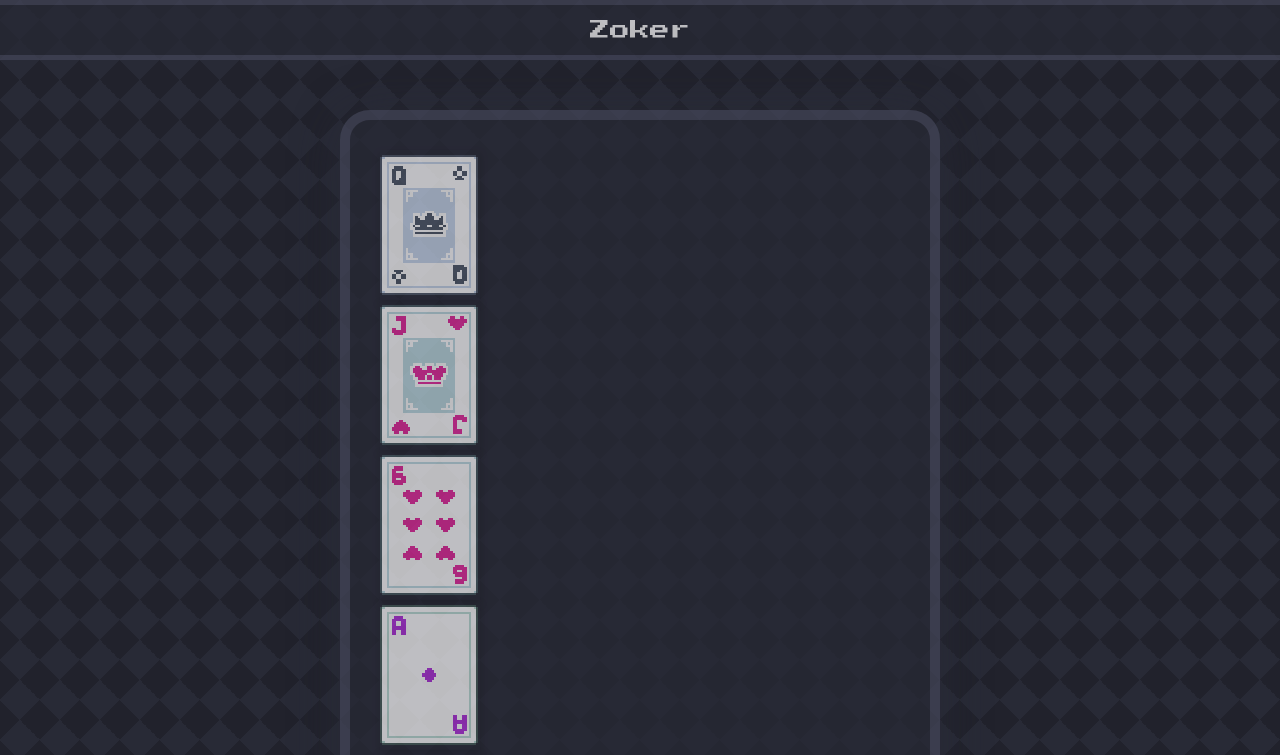
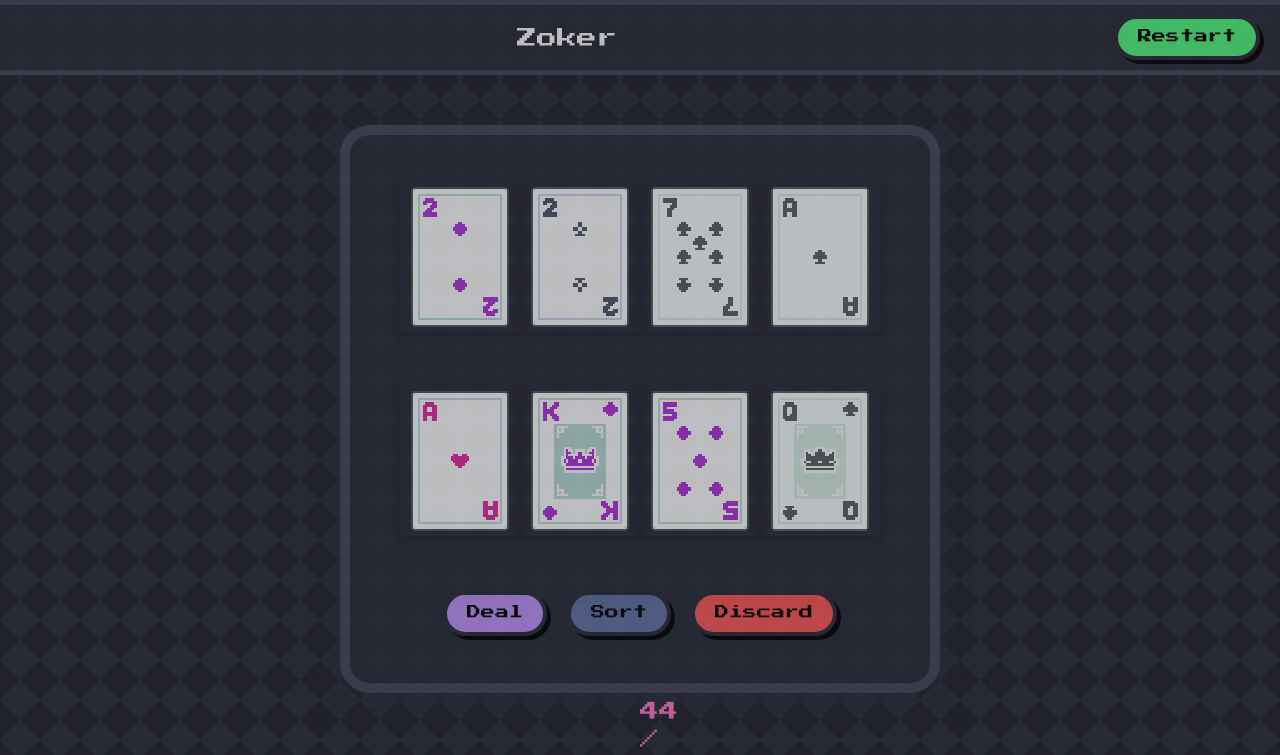
Before and after one commit to linktotheart/roguelike-deckbuilder, a Vue app: page / in a window 1280 px wide. Shown: the top 755 px of the page. Built offline with nearby package versions, Linux system fonts and the light colour scheme.

Commit message:
feat: implement game logic and UI components for card game, including deck management and player interactions

```diff
--- a/src/App.vue
+++ b/src/App.vue
@@ -1,30 +1,108 @@
 <script setup>
+import AppGrid from './components/AppGrid.vue'
 import AppHeader from './components/AppHeader.vue'
-import AppGrid from './components/AppGrid.vue'
 import PlayCard from './components/PlayCard.vue'
 import { ref, onMounted } from 'vue'
 import { useStore } from './stores/cards.js'
+import AppFooter from './components/AppFooter.vue'
+import PlayButton from './components/PlayButton.vue'
+import DeckOfCards from './components/DeckOfCards.vue'
+// const cards = ref([])
+const deckOfCards = ref([])
+const playerDeck = ref([])
+const playerHand = ref([])
 
+const store = useStore()
+store.resetDeck()
+store.shuffleCards()
+deckOfCards.value = store.getCards
 
-const cards = ref([])
-const store = useStore()
-store.shuffleCards()
-cards.value = store.getCards // Assuming you want to display the first card
+const startGame = () => {
+  playerDeck.value = store.dealCards(8)
+}
 
+const addCardToHand = (card) => {
+  if (!playerHand.value.includes(card)) {
+    if (playerHand.value.length >= 5) {
+      alert('You can only hold 5 cards in your hand.')
+      return
+    }
+    playerHand.value.push(card)
+  } else {
+    playerHand.value = playerHand.value.filter(c => c !== card)
+  }
+}
+const checkIfSelected = (card) => {
+  return playerHand.value.includes(card)
+}
 
-onMounted(() => {
-  console.log('Store initialized:', store);
-})
+const restartGame = () => {
+  playerHand.value = []
+  playerDeck.value = []
+  store.resetDeck()
+  store.shuffleCards()
+  deckOfCards.value = store.getCards
+  startGame()
+}
+
+const discardHand = () => {
+  if (playerHand.value.length === 0) {
+    alert('You have no cards to discard.')
+    return
+  }
+  const numberOfCardsToDiscard = playerHand.value.length
+  playerHand.value.forEach(card => {
+    const index = playerDeck.value.findIndex(c => c.card_id === card.card_id)
+    if (index !== -1) {
+      playerDeck.value.splice(index, 1)
+    }
+  })
+  playerHand.value = []
+  playerDeck.value = [...playerDeck.value, ...store.dealCards(numberOfCardsToDiscard)]
+}
+
+const sortCardsInDeck = () => {
+  playerDeck.value.sort((a, b) => {
+    if (a.suit === b.suit) {
+      return b.sort_order - a.sort_order
+    }
+    return a.suit.localeCompare(b.suit)
+  })
+}
+
+startGame()
+
+// onMounted(() => {
+
+// })
 </script>
 
 <template>
-  <AppHeader />
+  <AppHeader @restart="restartGame" />
 
-  <AppGrid>
-    <play-card v-for="c in cards" :card="c" :key="c.id"></play-card>
+  <AppGrid class="deck-of-cards flex">
+    <div class="fan" v-for="c in playerDeck" :key="c.value + c.suit">
+      <PlayCard :card="c" :key="c.value + c.suit" :is-selected="checkIfSelected(c)" @select="addCardToHand" />
+    </div>
+    <div class="flex flex-gap">
+      <PlayButton text="Deal" class="blue" @click="startGame" />
+      <PlayButton text="Sort" class="green" @click="sortCardsInDeck" />
+      <PlayButton text="Discard" class="red" @click="discardHand" />
+    </div>
   </AppGrid>
 
-  <footer></footer>
+  <app-footer>
+    <!-- <PlayButton text="Start Game" @click="startGame"></PlayButton> -->
+    <DeckOfCards />
+  </app-footer>
 </template>
 
-<style scoped></style>
+<style scoped>
+.deck-of-cards {
+  /* fan these cards  */
+  display: flex;
+  justify-content: center;
+  align-items: center;
+  flex-wrap: wrap;
+}
+</style>
--- a/src/assets/base.css
+++ b/src/assets/base.css
@@ -78,3 +78,39 @@ body {
 .text-center {
   text-align: center;
 }
+
+.flex {
+  display: flex;
+}
+
+.flex-column {
+  flex-direction: column;
+}
+
+.flex-row {
+  flex-direction: row;
+}
+
+.align-center {
+  align-items: center;
+}
+
+.justify-center {
+  justify-content: center;
+}
+
+.flex-wrap {
+  flex-wrap: wrap;
+}
+
+.flex-nowrap {
+  flex-wrap: nowrap;
+}
+
+.flex-gap {
+  gap: 20px;
+}
+
+.flex-gap-sm {
+  gap: 10px;
+}
--- /dev/null
+++ b/src/components/AppFooter.vue
@@ -0,0 +1,29 @@
+<template>
+	<footer class="app-footer">
+		<slot />
+	</footer>
+</template>
+
+<script setup>
+defineProps({
+	listOfCards: {
+		type: Array,
+		default: () => []
+	}
+})
+</script>
+<style scoped>
+.app-footer {
+	display: flex;
+	width: 90dvw;
+	justify-content: center;
+	border-top-left-radius: 20px;
+	border-top-right-radius: 20px;
+	margin: 20px auto 0;
+	align-items: center;
+	background-color: var(--color-background-alt, #f8f9fa);
+	padding: 1rem;
+	border-top: 5px solid var(--color-border);
+	color: #6c757d;
+}
+</style>
--- a/src/components/AppGrid.vue
+++ b/src/components/AppGrid.vue
@@ -13,7 +13,7 @@
   height: 100%;
   margin-left: auto;
   margin-right: auto;
-  padding: 30px;
+  padding: 20px;
   border-radius: 30px;
   background-color: var(--color-background);
   flex: 1;
--- a/src/components/AppHeader.vue
+++ b/src/components/AppHeader.vue
@@ -1,11 +1,13 @@
 <template>
   <header class="app-header">
     <h1 class="app-title text-center">Zoker</h1>
+    <play-button text="Restart" @click="$emit('restart')"></play-button>
   </header>
 </template>
 
 <script setup>
-// No script logic needed for this simple header
+import PlayButton from './PlayButton.vue';
+defineEmits(['restart']);
 </script>
 
 <style scoped>
--- /dev/null
+++ b/src/components/DeckOfCards.vue
@@ -0,0 +1,47 @@
+<template>
+	<section class="deck-of-cards">
+		<!-- <play-card v-for="card in listOfCards" :isFlipped="true" :card="card" :key="card.id"></play-card> -->
+		<span class="card-details">
+			{{ listOfCards.length }} / {{ 52 }}
+		</span>
+	</section>
+</template>
+<script setup>
+import PlayCard from './PlayCard.vue'
+import { useStore } from '@/stores/cards';
+import { ref, onMounted } from 'vue';
+
+const store = useStore();
+const listOfCards = ref([]);
+
+const fetchCards = () => {
+	listOfCards.value = store.getCards;
+};
+onMounted(() => {
+	fetchCards();
+});
+</script>
+<style scoped>
+.deck-of-cards {
+	display: grid;
+	justify-content: center;
+	position: relative;
+}
+
+.card-container {
+	position: absolute;
+	top: 0;
+	left: 0;
+}
+
+.card-details {
+	position: absolute;
+	bottom: 0;
+	left: 0;
+	right: 0;
+	text-align: center;
+	font-size: 1.2rem;
+	font-family: var(--font-pixel);
+	color: var(--color-secondary, #6c757d);
+}
+</style>
--- /dev/null
+++ b/src/components/PlayButton.vue
@@ -0,0 +1,61 @@
+<template>
+	<button class="play-button" @click="$emit('click')">
+		<slot>
+			<span class="play-text font-pixel">
+				{{ text }}
+			</span>
+		</slot>
+	</button>
+</template>
+<script setup>
+defineProps({
+	text: {
+		type: String,
+		default: 'Play'
+	}
+});
+defineEmits(['click']);
+</script>
+<style scoped>
+button.play-button {
+	background: var(--color-accent);
+	font-family: inherit;
+	padding: 10px 20px;
+	font-size: 14px;
+	border: 4px solid var(--color-dark);
+	border-radius: 50px;
+	box-shadow: 4px 4px;
+	cursor: pointer;
+}
+
+button.large {
+	font-size: 16px;
+	padding: 12px 24px;
+}
+
+button.play-button.red {
+	background: var(--color-error);
+}
+
+button.play-button.pink {
+	background: var(--color-secondary);
+}
+
+button.play-button.green {
+	background: var(--color-highlight);
+}
+
+button.play-button.blue {
+	background: var(--color-primary);
+}
+
+button.play-button:hover {
+	transform: translate(-0.05em, -0.05em);
+	box-shadow: 5px 5px;
+}
+
+button.play-button:active {
+	transform: translate(0.05em, 0.05em);
+	box-shadow: 2px 2px;
+}
+</style>
--- a/src/components/PlayCard.vue
+++ b/src/components/PlayCard.vue
@@ -1,11 +1,12 @@
 <template>
 	<article class="card-container" :class="{
 		'flipped': isFlipped,
+		'selected': isSelected,
 		'heart': props.card.suit === CARD_SUITS.HEARTS,
 		'spade': props.card.suit === CARD_SUITS.SPADES,
 		'diamond': props.card.suit === CARD_SUITS.DIAMONDS,
 		'club': props.card.suit === CARD_SUITS.CLUBS
-	}" @click="toggleFlip" @mouseenter="handleEffect" @mouseleave="handleEffect">
+	}" @mousemove="handleEffect" @mouseleave="handleEffect" @click="$emit('select', props.card)">
 		<div class="card-front">
 			<img :src="getCardImage" alt="front Icon" class="front-img">
 		</div>
@@ -16,33 +17,44 @@
 </template>
 
 <script setup>
-import { ref } from 'vue';
 import { CARD_SUITS } from '@/helpers/cards.js';
 
 const props = defineProps({
 	card: {
 		type: Object,
 		required: true
+	},
+	isFlipped: {
+		type: Boolean,
+		default: false
+	},
+	isSelected: {
+		type: Boolean,
+		default: false
 	}
 });
 
-const isFlipped = ref(false);
+// const isFlipped = ref(false);
 
 const getCardImage = `./images/${props.card.image}`.replace(/\\/g, '/'); // Ensure correct path format for images
 const getCardBackImage = './images/card_back.png';
 
-console.log('Card Image URL:', props.card);
-const toggleFlip = () => {
-	isFlipped.value = !isFlipped.value;
-};
+// const toggleFlip = () => {
+// 	isFlipped.value = !isFlipped.value;
+// };
 
 const handleEffect = (event) => {
-	if (event.type === 'mouseenter') {
-		// Add hover effect logic here if needed
-		console.log('Mouse entered the card');
+	let cardContainer = event.currentTarget;
+	if (!cardContainer) return;
+	const rotFactor = 30;
+	if (event.type === 'mousemove') {
+		let rect = cardContainer.getBoundingClientRect();
+		let rotateX = ((event.clientY - rect.top) / rect.height - 0.75) * rotFactor;
+		let rotateY = ((event.clientX - rect.left) / rect.width - 0.5) * rotFactor;
+		cardContainer.style.transform = `scale(1.05) rotateX(${rotateX}deg) rotateY(${rotateY}deg)`;
 
 	} else if (event.type === 'mouseleave') {
-		// Remove hover effect logic here if needed
+		cardContainer.style.transform = 'scale(1) rotateX(0deg) rotateY(0deg)';
 	}
 };
 
@@ -50,12 +62,26 @@ const handleEffect = (event) => {
 
 <style scoped>
 .card-container {
-	width: 100px;
+	width: 120px;
 	height: 150px;
+	opacity: 1;
 	position: relative;
-	perspective: 1000px;
+	perspective: 2000px;
 	box-shadow: 0 4px 8px rgba(0, 0, 0, 0.2);
 	transition: all 0.15s ease;
+	transform: scale(1) rotateX('15deg') rotateY('15deg');
+}
+
+.card-container:hover {
+	cursor: pointer;
+	box-shadow: 0 4px 16px rgba(0, 0, 0, 0.2);
+	transform: scale(1.05);
+}
+
+.card-container.selected {
+	box-shadow: 0 4px 16px var(--color-primary, #007bff);
+	bottom: 20px;
+	z-index: 100;
 }
 
 .diamond {
@@ -70,11 +96,7 @@ const handleEffect = (event) => {
 	filter: hue-rotate(330deg);
 }
 
-.card-container:hover {
-	cursor: pointer;
-	box-shadow: 0 4px 16px rgba(0, 0, 0, 0.2);
-	transform: scale(1.05);
-}
+
 
 .card-container.flipped .card-front {
 	transform: rotateY(180deg);
--- a/src/helpers/cards.js
+++ b/src/helpers/cards.js
@@ -20,6 +20,22 @@ export const CARD_VALUES = {
   KING: 'King',
   ACE: 'Ace'
 }
+
+const SORT_ORDER = {
+  '2': 2,
+  '3': 3,
+  '4': 4,
+  '5': 5,
+  '6': 6,
+  '7': 7,
+  '8': 8,
+  '9': 9,
+  '10': 10,
+  'Jack': 11,
+  'Queen': 12,
+  'King': 13,
+  'Ace': 14
+};
 
 export const listOfCards = [
   // Hearts
@@ -81,8 +97,10 @@ export const listOfCards = [
   { suit: CARD_SUITS.SPADES, value: CARD_VALUES.QUEEN, card_id: 'QS', base_chips: 10, rank: 'q', name: 'Queen of Spades', image: 'card_spades_Q.png' },
   { suit: CARD_SUITS.SPADES, value: CARD_VALUES.KING, card_id: 'KS', base_chips: 10, rank: 'k', name: 'King of Spades', image: 'card_spades_K.png' },
   { suit: CARD_SUITS.SPADES, value: CARD_VALUES.ACE, card_id: 'AS', base_chips: 11, rank: 'a', name: 'Ace of Spades', image: 'card_spades_A.png' }
-]
-
+].map(card => ({
+  ...card,
+  sort_order: SORT_ORDER[card.value]
+}))
 
 
 // WINNING CONDITIONS
--- a/src/stores/cards.js
+++ b/src/stores/cards.js
@@ -10,8 +10,6 @@ export const useStore = defineStore('cards', () => {
   const currentHand = ref([])
   const currentBet = ref(0)
 
-
-
   const addCard = (card) => {
     cards.value.push(card)
   }
@@ -20,8 +18,31 @@ export const useStore = defineStore('cards', () => {
     cards.value.splice(index, 1)
   }
 
+  const resetDeck = () => {
+    cards.value = [...listOfCards]
+  }
+
   const shuffleCards = () => {
     cards.value.sort(() => Math.random() - 0.5)
+  }
+
+  const popCard = () => {
+    if (cards.value.length > 0) {
+      return cards.value.pop()
+    }
+    return null
+  }
+
+  const dealCards = (number = 5) => {
+    const dealtCards = []
+    for (let i = 0; i < number; i++) {
+      const card = popCard()
+      if (card) {
+        dealtCards.push(card)
+      }
+    }
+    currentHand.value = dealtCards
+    return dealtCards
   }
 
   const getCards = computed(() => cards.value)
@@ -29,6 +50,7 @@ export const useStore = defineStore('cards', () => {
   return {
     cards, addCard, removeCard,
     getCards, shuffleCards,
-    currentHand, currentBet
-   }
+    currentHand, currentBet,
+    popCard, dealCards, resetDeck
+  }
 })
```
